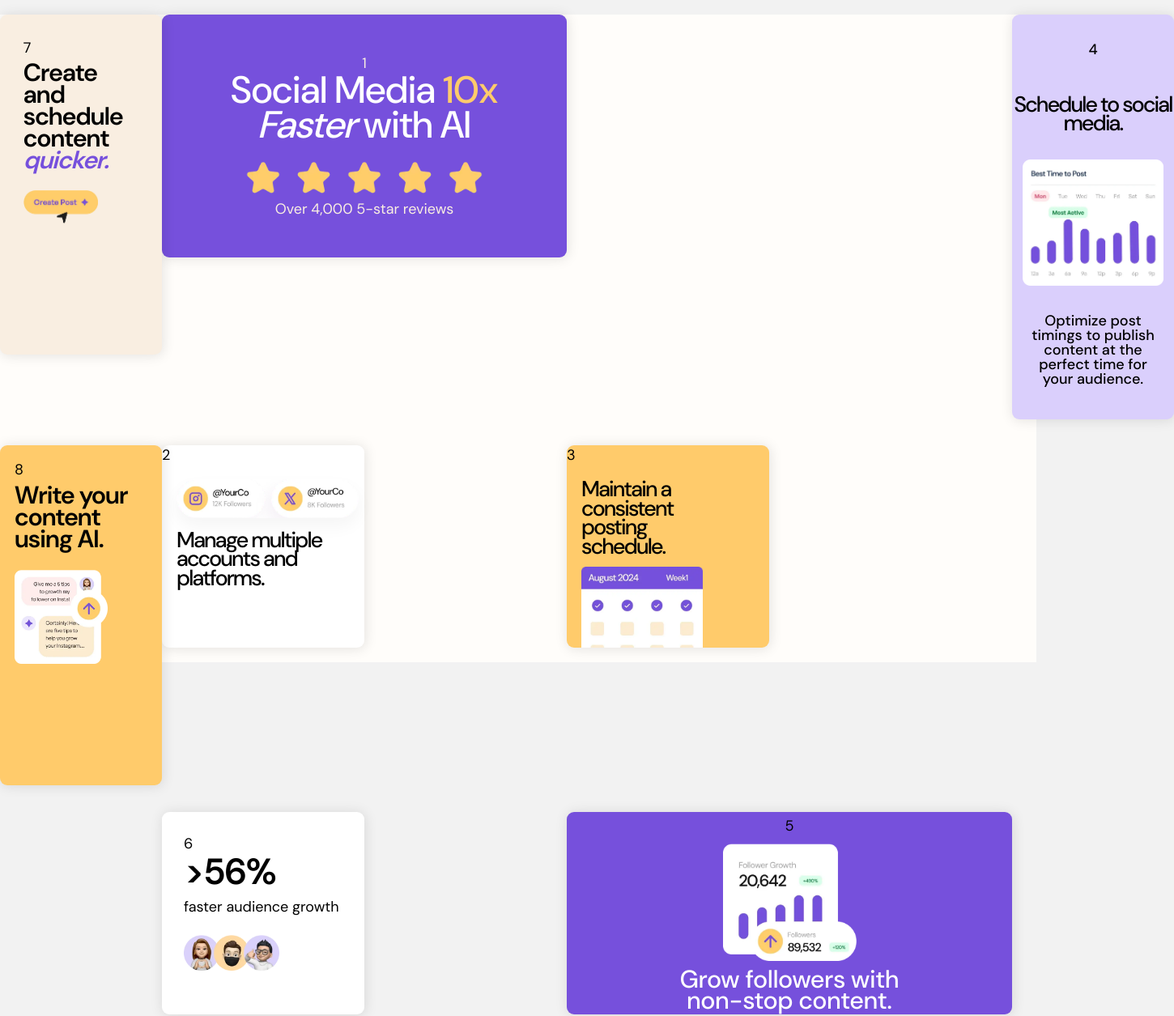
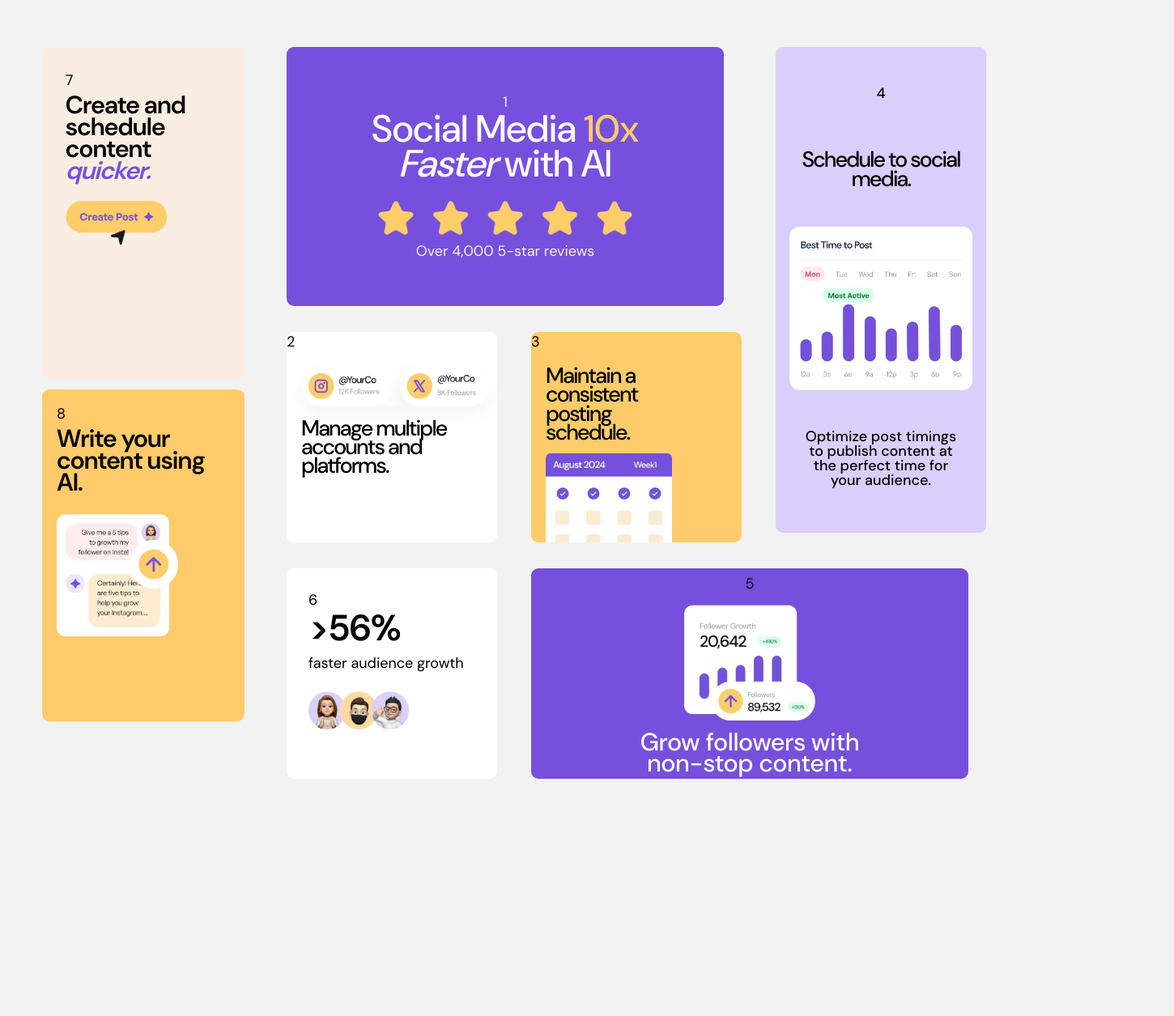
Before and after one commit to zh4r/FEM-Bento-grid, a plain HTML site: page index.html in a window 1280 px wide. Shown: the whole page at 81% size, 1450 px wide, since content can reach past the window. After the commit the page ends 962 px from the top, so only its background shows below. Drawn offline with Linux system fonts and the light colour scheme.

Commit message:
Almost gridded the grid :)

```diff
--- a/styles.css
+++ b/styles.css
@@ -228,63 +228,65 @@ section:nth-of-type(8) {
 
 @media (min-width: 1200px) {
     body {
-            /* background: hsl(36, 100%, 99%); */
             height: 100vh;
+            margin: 0;
 
         main {
-            background: hsl(36, 100%, 99%);
-            /* width: 100%; */
+            /* background: hsl(36, 100%, 99%); */
             max-width: 100%;
-            height: 100vh;
+            height: 90vh;
             display: grid;
+            gap: 32px;
 
-            grid-template-columns: repeat(4, 1fr);
+            grid-template-columns:repeat(4, 270px) ;
             grid-template-rows: auto;
-            /* grid-template-areas:
-                "left1 midL midL right1"
-                "left2 mid1 mid2 right1"
-                "left2 mid3 right2 right2" */
+
+            justify-content: center;
+        }
+
+        section {
+            margin: 0;
+            padding: 0;
+            box-shadow: none;
         }
 
         section:nth-of-type(1) {
-            width: 500px;
-            height: 300px;
-            /* grid-area: midL; */
+            width: 540px;
+            height: 320px;
             grid-column: 2 / 2;
             grid-row: 1 / 1;
         }
 
         section:nth-of-type(2) {
-            /* grid-area: mid1; */
-            height: 250px;
-            width: 250px;
+            height: 260px;
+            width: 260px;
             grid-column: 2 / 2;
             grid-row: 2 / 2;
+            align-self: center;
         }
 
         section:nth-of-type(3) {
-            /* grid-area: mid2; */
-            height: 250px;
-            width: 250px;
+            height: 260px;
+            width: 260px;
             grid-column: 3 / 3;
             grid-row: 2 / 2;
+            align-self: center;
         }
 
         section:nth-of-type(4) {
-            /* grid-area: right1; */
-            height: 500px;
-            width: 200px;
-            grid-row: 1 / 2;
+            height: 600px;
+            width: 260px;
+            grid-row: 1 / span 3;
             grid-column: 4 / 4;
 
         }
 
         section:nth-of-type(5) {
-            /* grid-area: right2; */
-            height: 250px;
-            width: 550px;
+            height: 260px;
+            width: 540px;
             grid-column: 3 / 3;
             grid-row: 3 / 3;
+            align-self: center;
 
             img {
                 width: 30%;
@@ -293,28 +295,26 @@ section:nth-of-type(8) {
         }
 
         section:nth-of-type(6) {
-            /* grid-area: mid3; */
-            height: 250px;
-            width: 250px;
+            height: 260px;
+            width: 260px;
             grid-column: 2 / 2;
             grid-row: 3 / 3;
+            align-self: center;
         }
 
         section:nth-of-type(7) {
-            /* grid-area: left1; */
-            height: 420px;
-            width: 200px;
-            grid-row: 1 / 2;
+            height: 410px;
+            width: 250px;
+            grid-row: 1 / span 2;
             grid-column: 1 / 1;
         }
 
         section:nth-of-type(8) {
-            /* grid-area: left2; */
-            height: 420px;
-            width: 200px;
-            grid-row: 2 / 2;
-            grid-column: 1 / 1;
+            height: 410px;
+            width: 250px;
+            grid-column: 1;
+            grid-row: 2 / span 2;
+            align-self: center;
         }
-
     }
 }
```
